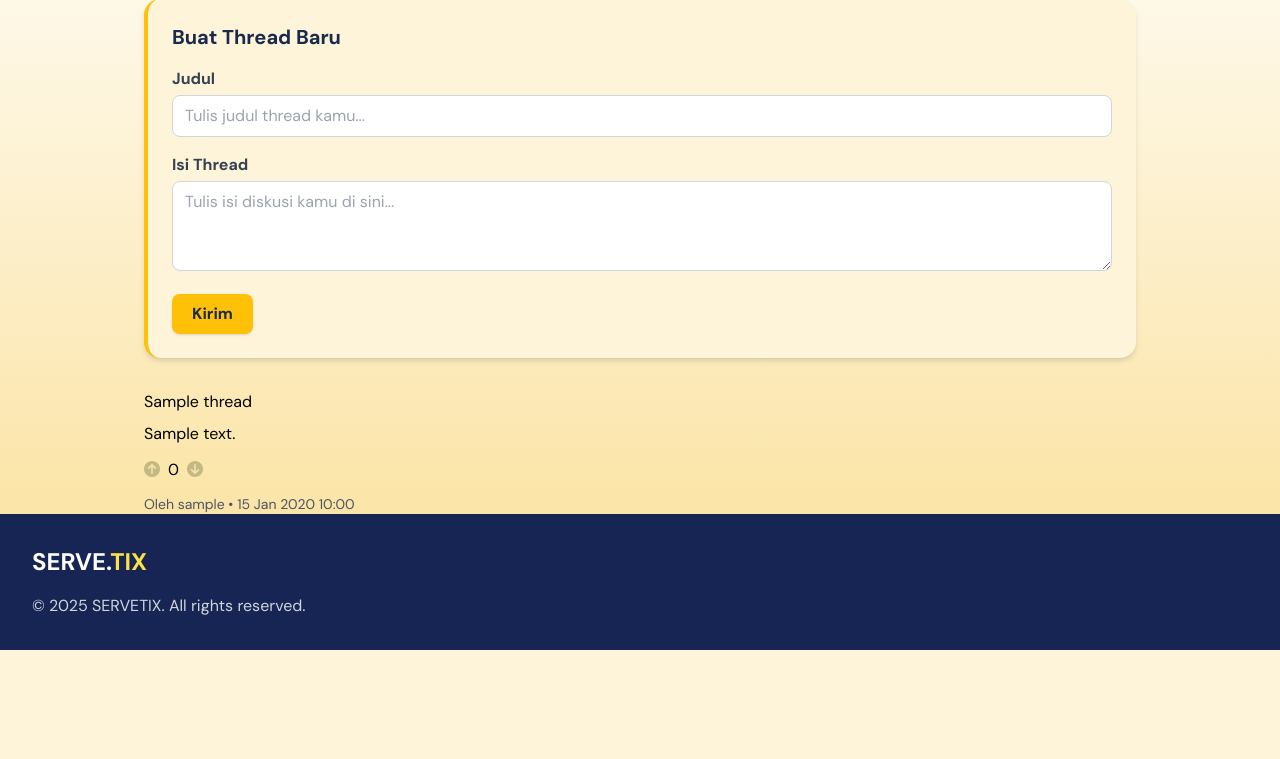
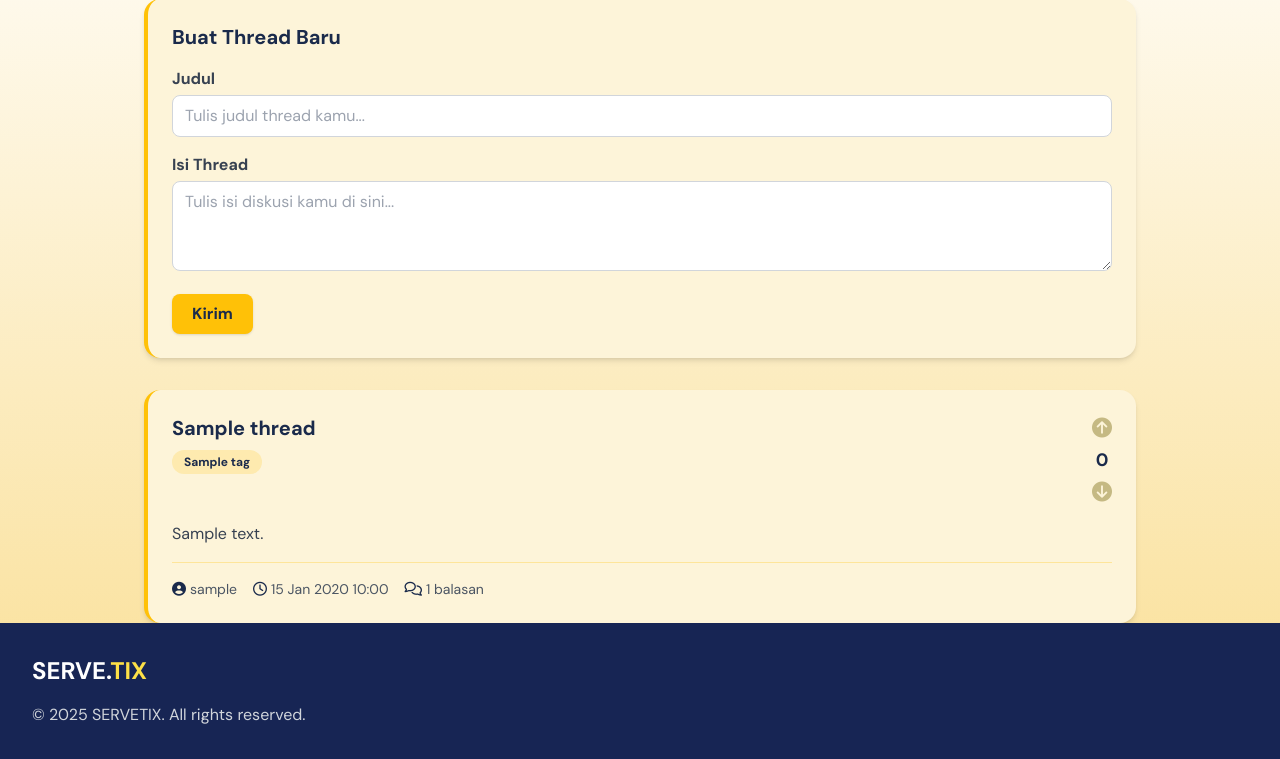
Before and after one commit to jebs-tech/bismillahmasukgoogle, a Django app: page /forums/ in a window 1280 px wide. Shown: the part 181-940 px from the top of the page. Before the commit the page ends 831 px from the top, so only its background shows below. Run offline with Django 5.2, Linux system fonts and the light colour scheme; tables that the repository leaves empty hold one stand-in row (values such as "Sample post"); some libraries are stand-ins or nearby versions.

Commit message:
styling fixes

```diff
--- a/forums/templates/forums/threads/thread_card.html
+++ b/forums/templates/forums/threads/thread_card.html
@@ -1,33 +1,67 @@
 {% load static %}
 <!-- partials/thread_card.html -->
-<div class="box thread-card" id="thread-{{ thread.id }}" data-thread-id="{{ thread.id }}">
-  <div class="thread-body">
-    <!-- Judul -->
+<div class="box thread-card-wrapper" id="thread-{{ thread.id }}" data-thread-id="{{ thread.id }}">
+  <div class="thread-card bg-[#fdf4d9] rounded-2xl shadow-md hover:shadow-lg transition-all duration-300 border-l-4 border-brand-gold overflow-hidden">
+    <div class="p-6">
+      <!-- Header: Title & Score -->
+      <div class="flex items-start justify-between mb-4">
+        <div class="flex-1">
           <h3 class="thread-title mb-2">
-      <a href="{% url 'forums:thread_detail' thread.id %}" class="hover:text-brand-orange transition-colors duration-200">
+            <a href="{% url 'forums:thread_detail' thread.id %}" class="text-brand-dark-blue hover:text-brand-orange transition-colors duration-200 font-bold text-xl">
               {{ thread.title }}
             </a>
           </h3>
 
-    <!-- Isi Thread -->
-    <p class="thread-content mb-3">{{ thread.content }}</p>
-
-    <!-- Vote Buttons -->
-    <div class="vote-buttons flex items-center gap-2 mt-2">
-      <button class="btn-upvote-thread" data-action="upvote" title="Upvote"><i class='fas fa-arrow-circle-up' style='color:rgb(197, 185, 131)'></i></button>
-      <span id="thread-{{ thread.id }}-score">{{ thread.score }}</span>
-      <button class="btn-downvote-thread" data-action="downvote" title="Downvote"><i class='fas fa-arrow-circle-down' style='color:rgb(197, 185, 131)'></i></button>
+          <!-- Tags -->
+          {% if thread.tags.all %}
+          <div class="flex flex-wrap gap-2 mt-2 mb-3">
+            {% for tag in thread.tags.all %}
+            <span class="bg-brand-gold/20 text-brand-dark-blue px-3 py-1 rounded-full text-xs font-semibold">
+              {{ tag.name }}
+            </span>
+            {% endfor %}
+          </div>
+          {% endif %}
         </div>
 
-    <!-- Info Penulis -->
-    <p class="meta-info mt-3 text-sm text-gray-600">
-      Oleh
+        <!-- Vote Section -->
+        <div class="vote-buttons flex flex-col items-center gap-1 ml-4">
+          <button class="btn-upvote-thread" data-action="upvote" title="Upvote">
+            <i class='fas fa-arrow-circle-up text-xl hover:text-green-500 transition-colors' style='color:rgb(197, 185, 131)'></i>
+          </button>
+          <span id="thread-{{ thread.id }}-score" class="font-bold text-brand-dark-blue text-lg">{{ thread.score }}</span>
+          <button class="btn-downvote-thread" data-action="downvote" title="Downvote">
+            <i class='fas fa-arrow-circle-down text-xl hover:text-red-500 transition-colors' style='color:rgb(197, 185, 131)'></i>
+          </button>
+        </div>
+      </div>
+
+      <!-- Content Preview -->
+      <p class="thread-content text-gray-700 mb-4 line-clamp-3">
+        {{ thread.content|truncatewords:50 }}
+      </p>
+
+      <!-- Footer: Meta Info -->
+      <div class="flex items-center gap-4 pt-4 border-t border-brand-gold/30 text-sm text-gray-600">
+        <span class="flex items-center gap-1">
+          <i class="fas fa-user-circle text-brand-dark-blue"></i>
+          <span>
             {% if thread.author %}
               {{ thread.author.username }}
             {% else %}
               Anonim
             {% endif %}
-      • {{ thread.created_at|date:"d M Y H:i" }}
-    </p>
+          </span>
+        </span>
+        <span class="flex items-center gap-1">
+          <i class="far fa-clock text-brand-dark-blue"></i>
+          <span>{{ thread.created_at|date:"d M Y H:i" }}</span>
+        </span>
+        <span class="flex items-center gap-1">
+          <i class="far fa-comments text-brand-dark-blue"></i>
+          <span>{{ thread.replies.count }} balasan</span>
+        </span>
       </div>
     </div>
+  </div>
+</div>
```
Also changed, not shown: 1 other file. Lines whose indentation alone changed are shown as unchanged.
